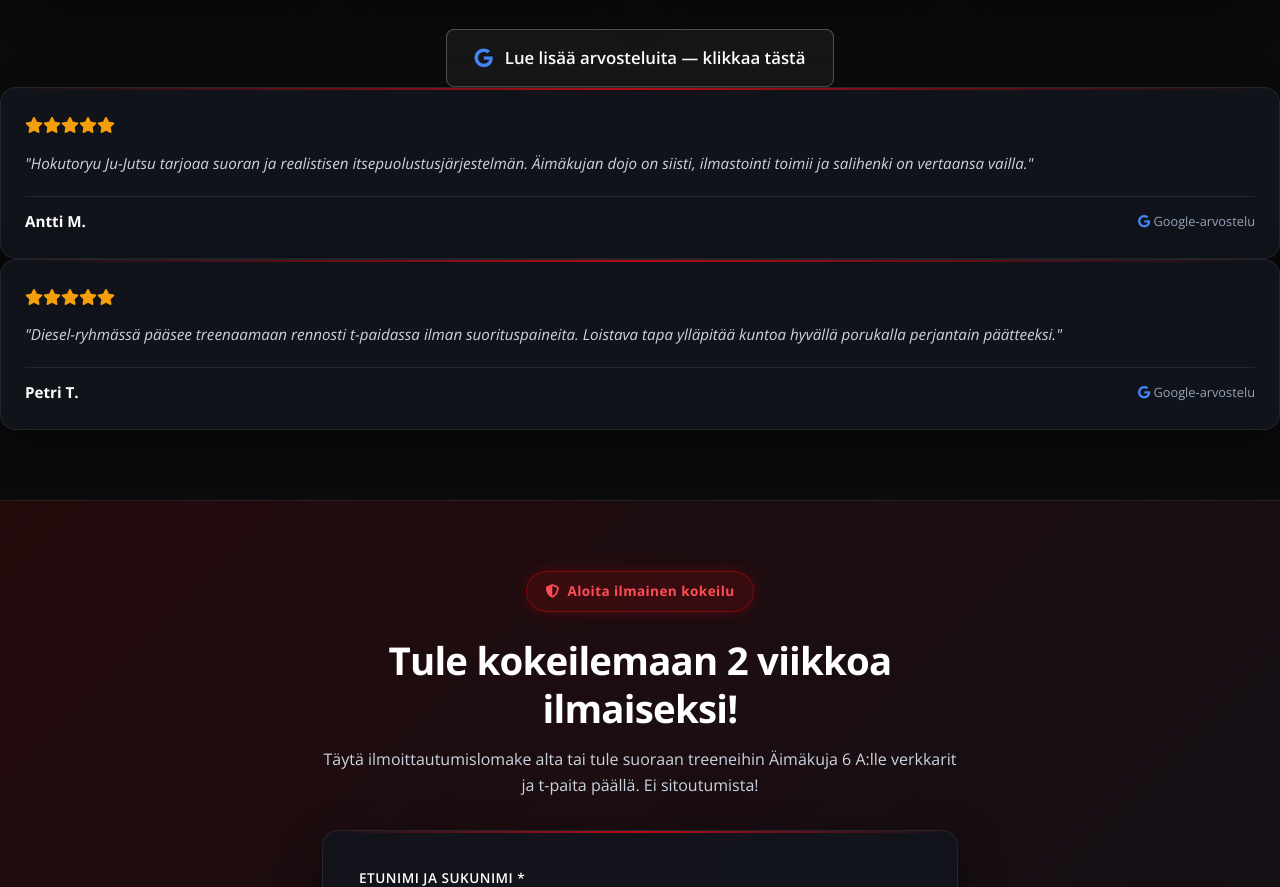
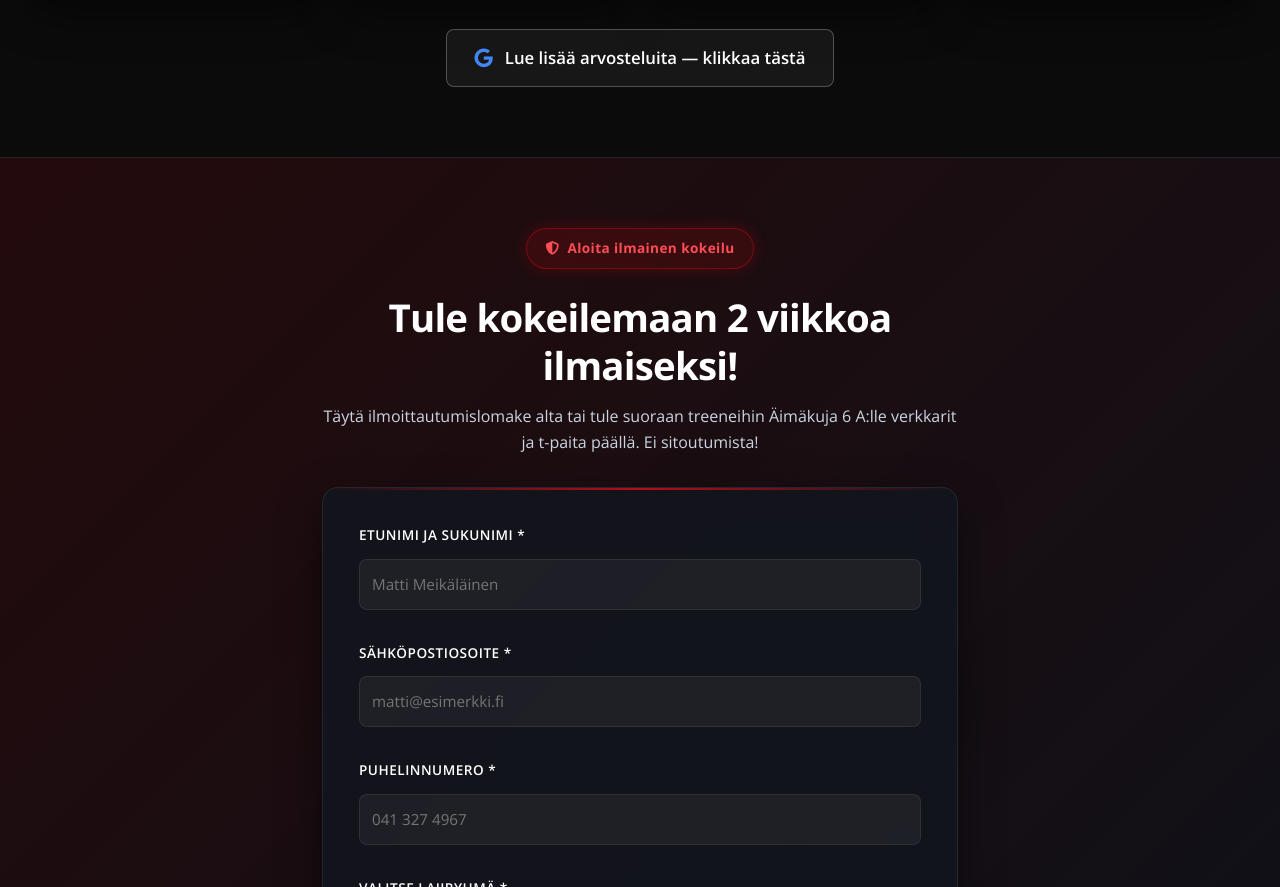
Before and after one commit to tftsakkinen-collab/oulun-jujutsu-redesign, a plain HTML site: page index.html in a window 1280 px wide. Shown: the part 3185-4072 px from the top of the page. Drawn offline with nearby package versions, Linux system fonts and the light colour scheme.

Commit message:
Remove Antti M. and Petri T. review blocks from Google reviews section

```diff
--- a/index.html
+++ b/index.html
@@ -409,41 +409,6 @@
         </div>
 
       </div>
-
-          <!-- Review 3 -->
-          <div class="glass-panel" style="padding: 24px; display: flex; flex-direction: column; justify-content: space-between; border: 1px solid var(--border-glass);">
-            <div>
-              <div style="color: #f59e0b; margin-bottom: 12px; font-size: 1rem;">
-                <i class="fa-solid fa-star"></i><i class="fa-solid fa-star"></i><i class="fa-solid fa-star"></i><i class="fa-solid fa-star"></i><i class="fa-solid fa-star"></i>
-              </div>
-              <p style="font-size: 0.95rem; color: #cbd5e1; line-height: 1.65; font-style: italic; margin-bottom: 20px;">
-                "Hokutoryu Ju-Jutsu tarjoaa suoran ja realistisen itsepuolustusjärjestelmän. Äimäkujan dojo on siisti, ilmastointi toimii ja salihenki on vertaansa vailla."
-              </p>
-            </div>
-            <div style="display: flex; align-items: center; justify-content: space-between; border-top: 1px solid var(--border-glass); padding-top: 12px;">
-              <strong style="color: #fff; font-size: 0.95rem;">Antti M.</strong>
-              <span style="font-size: 0.8rem; color: #94a3b8;"><i class="fa-brands fa-google" style="color: #4285F4;"></i> Google-arvostelu</span>
-            </div>
-          </div>
-
-          <!-- Review 4 -->
-          <div class="glass-panel" style="padding: 24px; display: flex; flex-direction: column; justify-content: space-between; border: 1px solid var(--border-glass);">
-            <div>
-              <div style="color: #f59e0b; margin-bottom: 12px; font-size: 1rem;">
-                <i class="fa-solid fa-star"></i><i class="fa-solid fa-star"></i><i class="fa-solid fa-star"></i><i class="fa-solid fa-star"></i><i class="fa-solid fa-star"></i>
-              </div>
-              <p style="font-size: 0.95rem; color: #cbd5e1; line-height: 1.65; font-style: italic; margin-bottom: 20px;">
-                "Diesel-ryhmässä pääsee treenaamaan rennosti t-paidassa ilman suorituspaineita. Loistava tapa ylläpitää kuntoa hyvällä porukalla perjantain päätteeksi."
-              </p>
-            </div>
-            <div style="display: flex; align-items: center; justify-content: space-between; border-top: 1px solid var(--border-glass); padding-top: 12px;">
-              <strong style="color: #fff; font-size: 0.95rem;">Petri T.</strong>
-              <span style="font-size: 0.8rem; color: #94a3b8;"><i class="fa-brands fa-google" style="color: #4285F4;"></i> Google-arvostelu</span>
-            </div>
-          </div>
-
-        </div>
-      </div>
     </section>
 
     <!-- 5. Ilmoittautuminen & CTA -->
```
